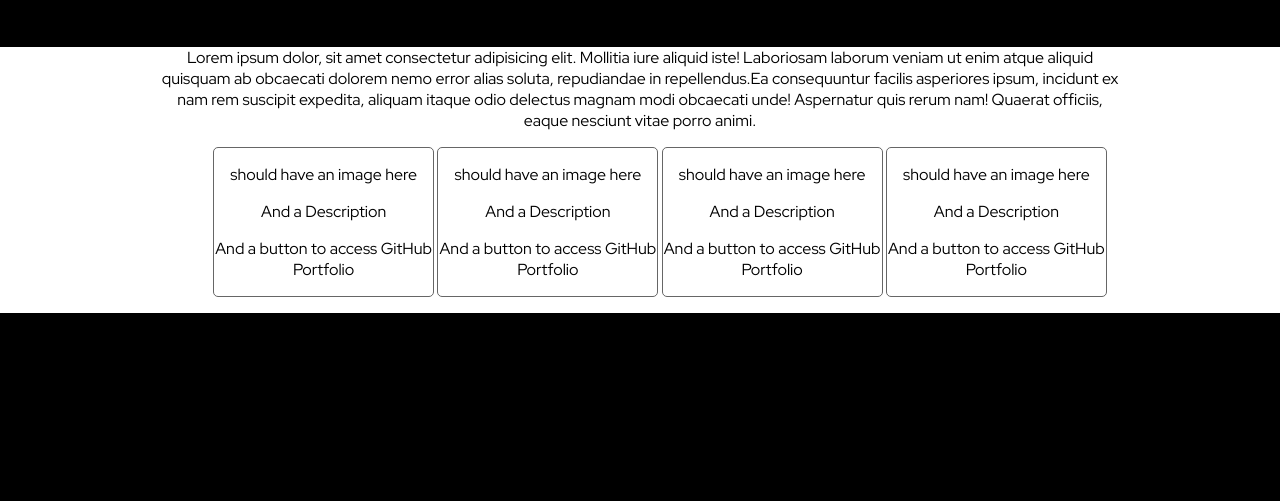
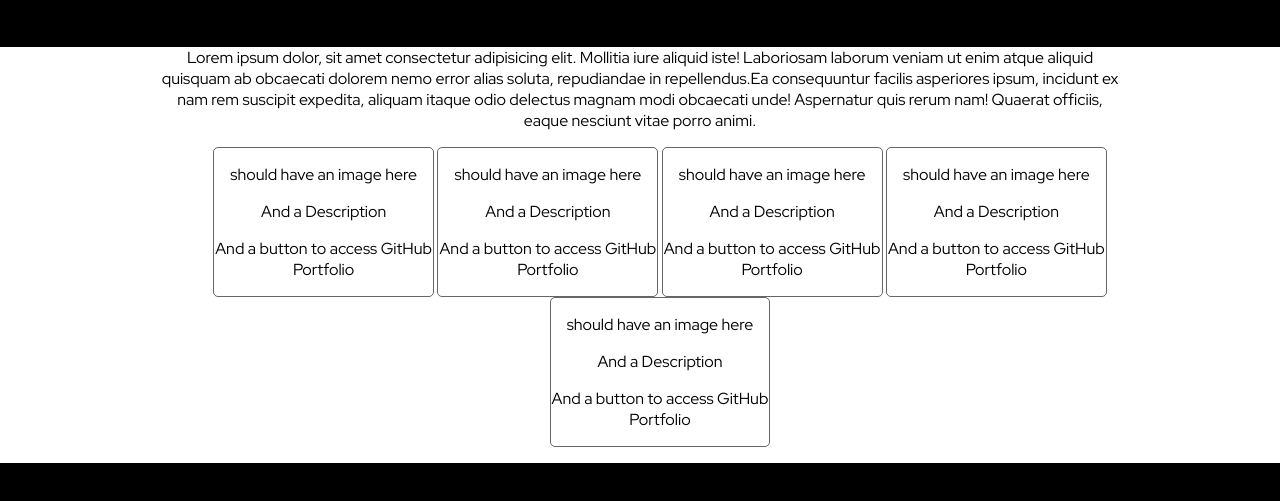
Before and after one commit to amaralfelipe1522/portfolio, a plain HTML site: page index.html in a window 1280 px wide. Shown: the part 153-654 px from the top of the page. Drawn offline with Linux system fonts and the light colour scheme.

Commit message:
Add list

```diff
--- a/index.html
+++ b/index.html
@@ -68,6 +68,13 @@
                                         <p>And a button to access GitHub Portfolio</p>
                                     </div>
                                 </li>
+                                <li class="portfolio-item">
+                                    <div class="box-item">
+                                        <p>should have an image here</p>
+                                        <p>And a Description</p>
+                                        <p>And a button to access GitHub Portfolio</p>
+                                    </div>
+                                </li>
                             </ul>
                         </div>
                     </section>
```
